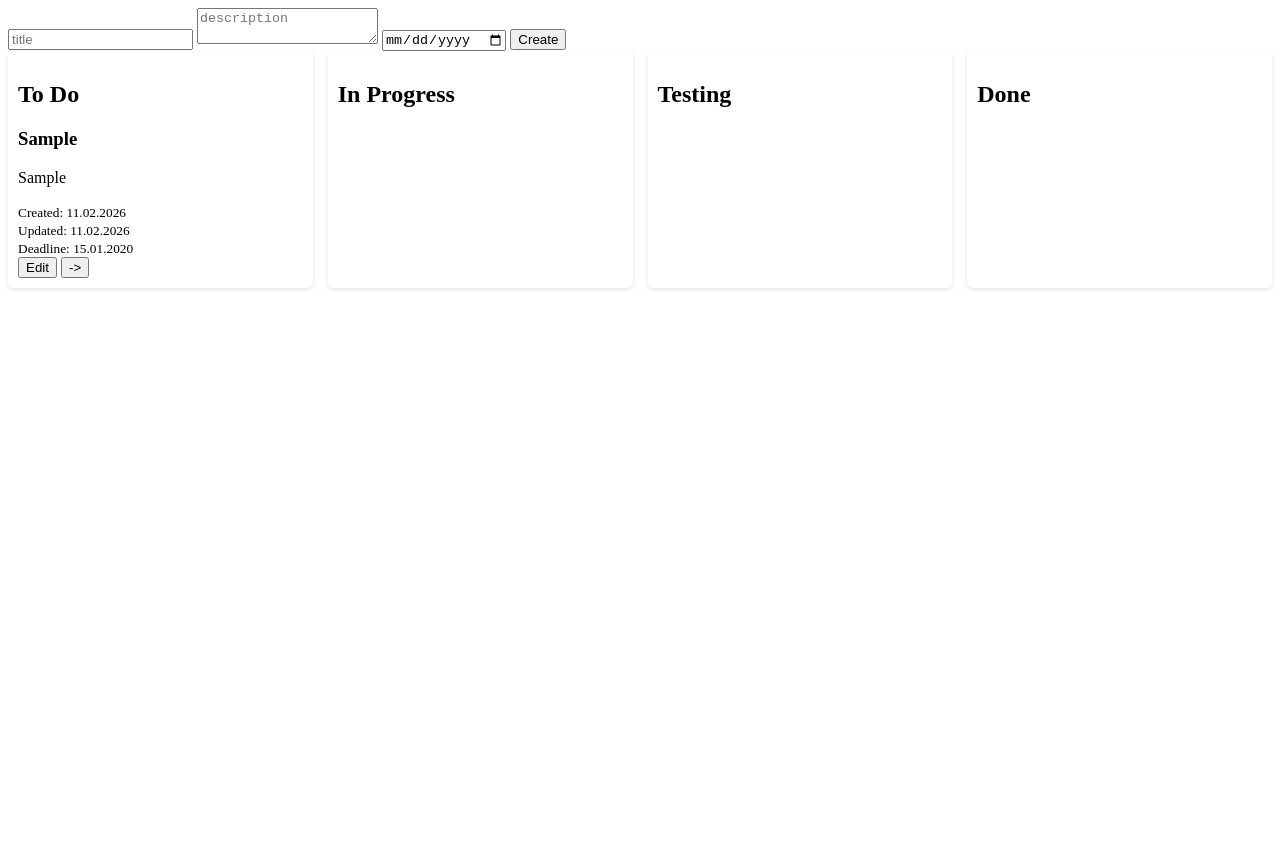
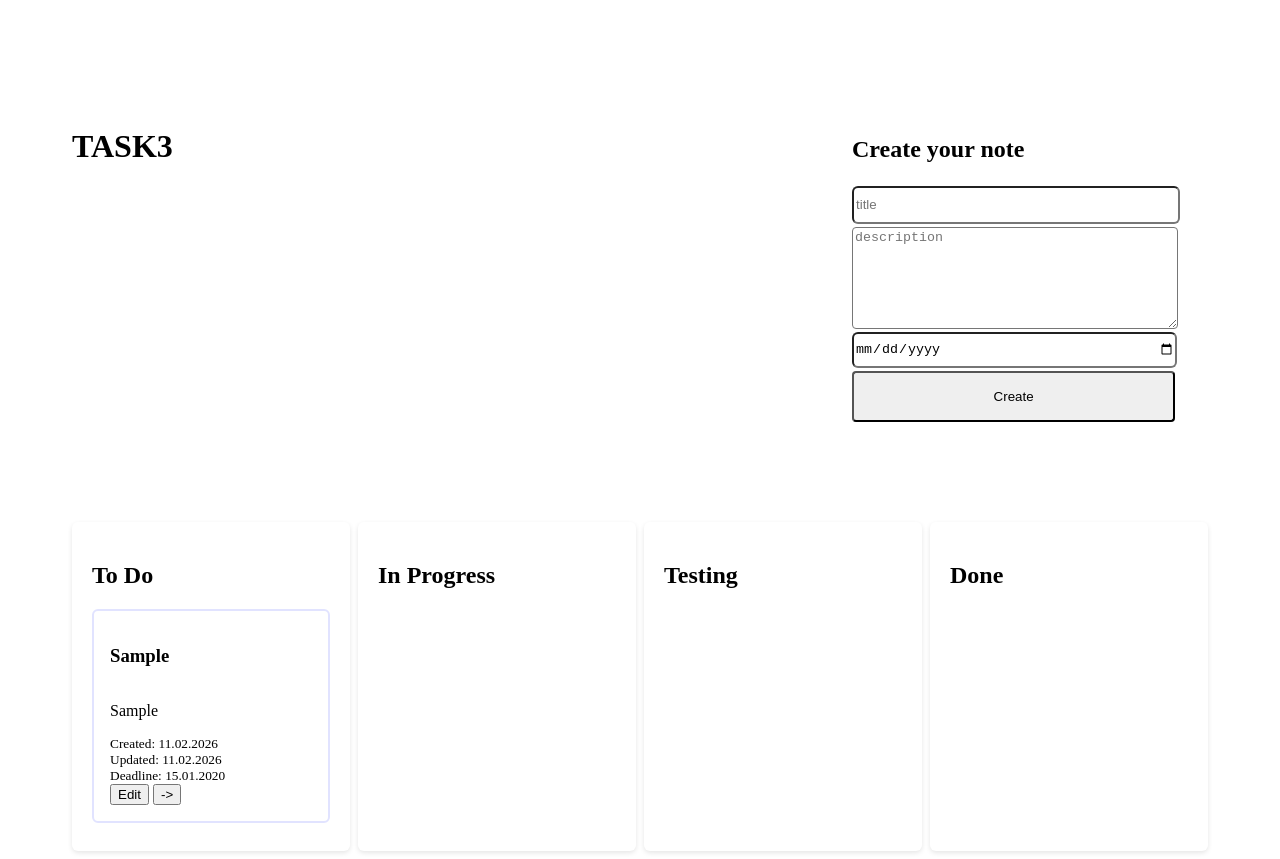
Before and after one commit to pashechkar-max/Task3, a website: page index.html in a window 1280 px wide. Both pictures are taken after typing "Sample", "Sample", "2020-01-15" into the empty fields and a click on the button "Create". Before the commit the page ends 800 px from the top, so only its background shows below. Drawn offline with Linux system fonts and the light colour scheme.

Commit message:
commit 12

```diff
--- a/css/main.css
+++ b/css/main.css
@@ -1,10 +1,61 @@
 .columns {
     display: flex;
-    gap: 15px;
+    gap: 8px;
+    margin: 8vh 5vw 0;
 }
 .column {
-    padding: 10px;
+    padding: 20px;
     border-radius: 6px;
     width: 25%;
     box-shadow: 0 2px 5px rgba(0,0,0,0.1);
+    transition: all 0.5s ease-in-out;
 }
+
+.column:hover {
+    box-shadow: 0 3px 10px rgba(0,0,0,0.11);
+}
+
+.create-task{
+    display: flex;
+    flex-direction: column;
+    align-items: flex-start;
+    margin: 36px;
+    width: 25vw;
+    gap: 3px;
+}
+
+input {
+    width: 100%;
+    height: 4vh;
+    border-radius: 6px;
+}
+
+textarea {
+    height: 12vh;
+    width: 100%;
+    border-radius: 4px;
+}
+
+.create{
+    display: block;
+    padding: 16px;
+    width: 101%;
+    border-radius: 4px;
+}
+
+.start{
+    display: flex;
+    justify-content: space-between;
+    margin: 10vh 5vw 0;
+    align-items: baseline;
+}
+
+.task-card{
+    display: flex;
+    flex-direction: column;
+    border: #e1e3ff solid 2px;
+    background: #ffffff;
+    padding: 16px;
+    border-radius: 6px;
+    margin-bottom: 1vh;
+}
--- a/js/main.js
+++ b/js/main.js
@@ -73,7 +73,7 @@ Vue.component('board-column', {
     <div class="column">
     <h2>{{ title }}</h2>
 
-    <task-card
+    <task-card class="task-card"
         v-for="task in tasks"
         :key="task.id"
         :task="task"
@@ -121,12 +121,19 @@ Vue.component('create-task', {
         }
     },
     template: `
+<div class="start">
+    <div class="start-text">
+    <h1>TASK3</h1>
+    <p></p>
+</div>
     <div class="create-task">
+    <h2>Create your note</h2>
     <input v-model="title" placeholder="title">
     <textarea v-model="description" placeholder="description"></textarea>
     <input type="date" v-model="deadline">
 
-    <button @click="create">Create</button>
+    <button class="create" @click="create">Create</button>
+    </div>
 </div>
 `
 })
@@ -201,7 +208,8 @@ new Vue({
         }
     },
 
-    // mounted() {
-    //     this.load()
-    // } ждем
+    mounted() {
+        this.load()
+    }
+    // ждем
 })
```
